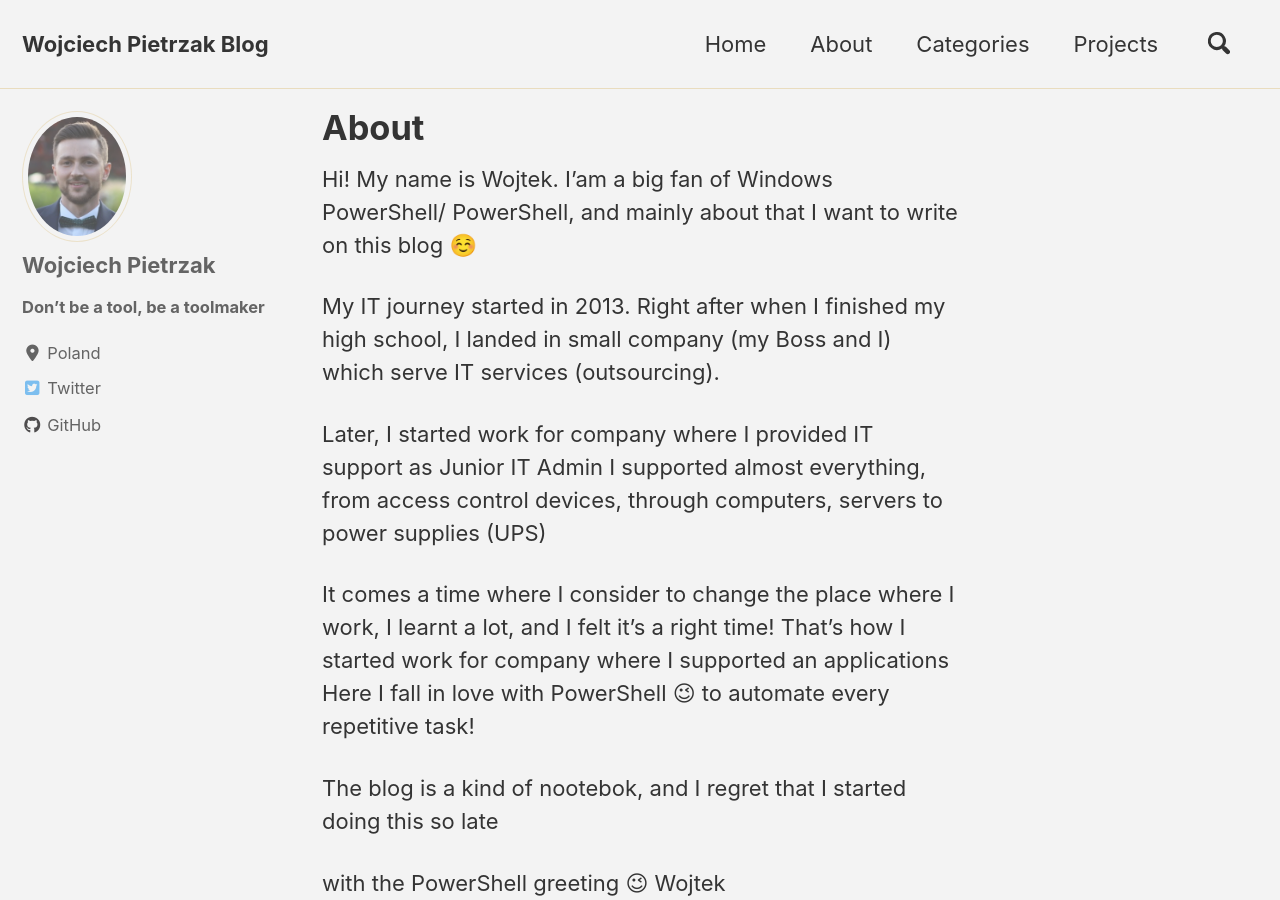
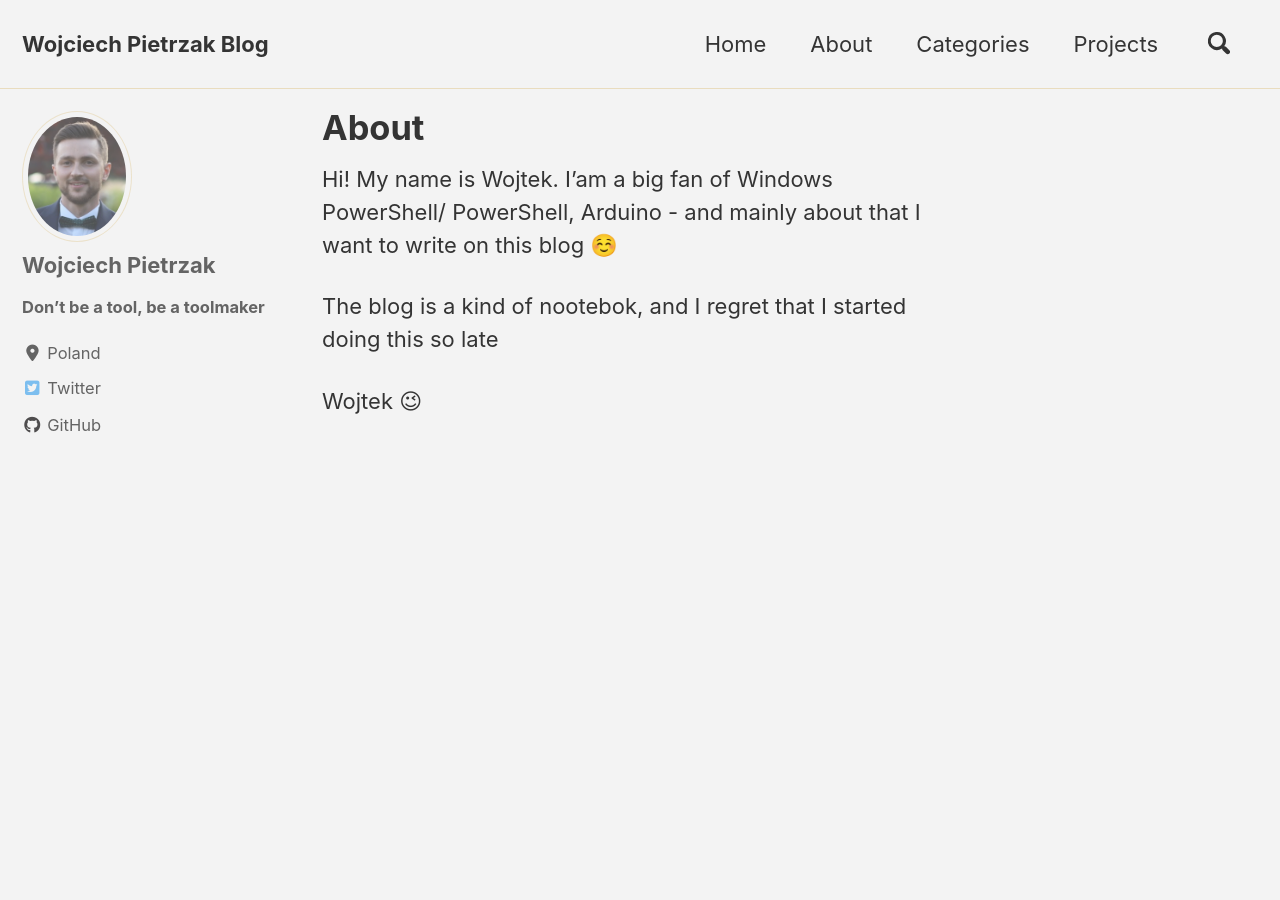
Before and after one commit to wpietrzakpl/wpietrzak.pl, a Jekyll site: the page built from _pages/about.md, in a window 1280 px wide and 900 px high. Built offline with Jekyll 4.4.1, drawn with Linux system fonts in a browser that asks for light colours; cached includes are drawn as plain includes; nearby versions of some CDN libraries.

Commit message:
changed about

```diff
--- a/_pages/about.md
+++ b/_pages/about.md
@@ -6,18 +6,9 @@ layout: single
 ---
 
 Hi! My name is Wojtek.
-I'am a big fan of Windows PowerShell/ PowerShell, and mainly about that I want to write on this blog ☺️
-
-My IT journey started in 2013. Right after when I finished my high school, I landed in small company (my Boss and I) which serve IT services (outsourcing).
-
-Later, I started work for company where I provided IT support as Junior IT Admin
-I supported almost everything, from access control devices, through computers, servers to power supplies (UPS)
-
-It comes a time where I consider to change the place where I work, I learnt a lot, and I felt it's a right time!
-That's how I started work for company where I supported an applications
-Here I fall in love with PowerShell 😉 to automate every repetitive task!
+I'am a big fan of Windows PowerShell/ PowerShell, Arduino - and mainly about that I want to write on this blog ☺️
 
 The blog is a kind of nootebok, and I regret that I started doing this so late
 
-with the PowerShell greeting 😉
-Wojtek
+
+Wojtek 😉
```
